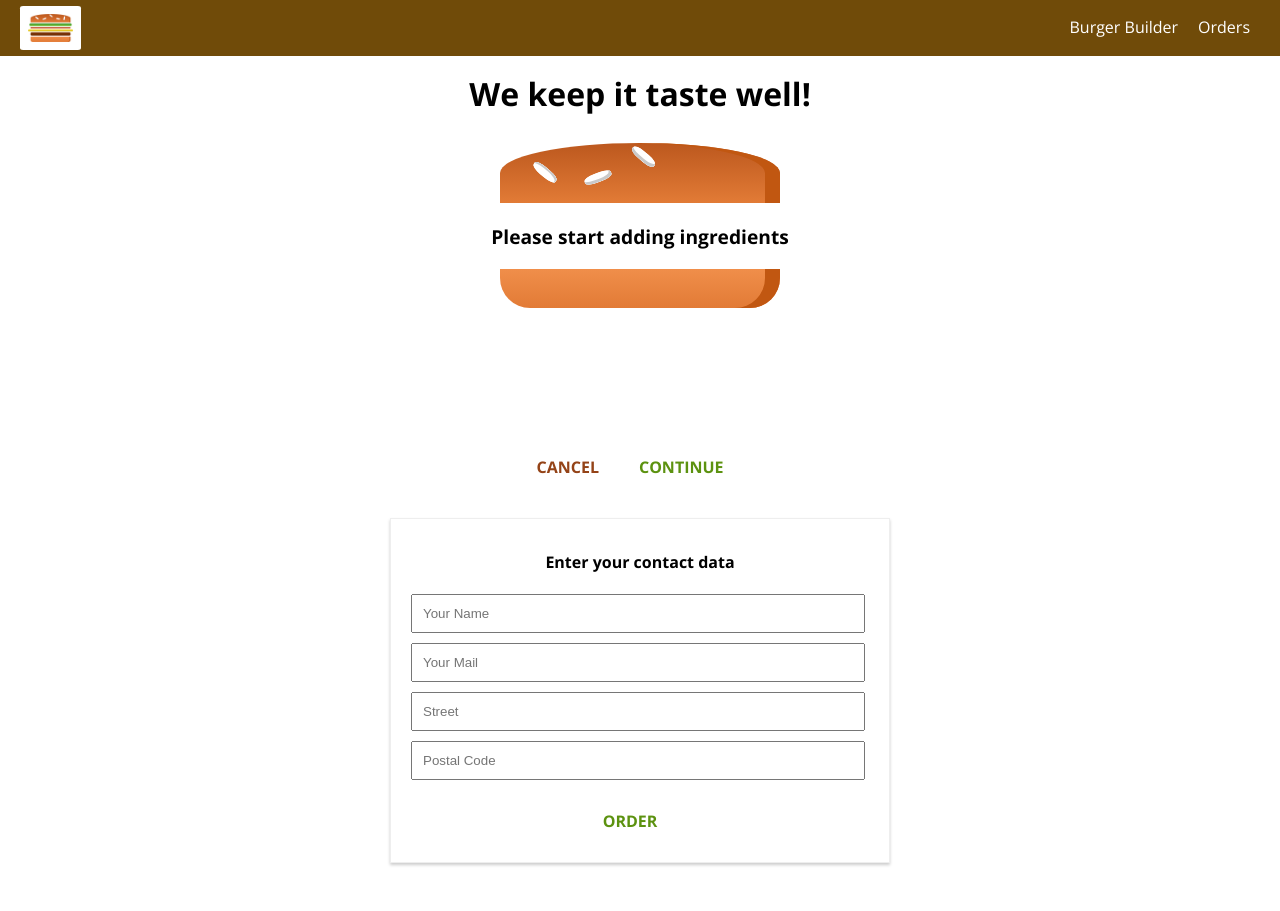
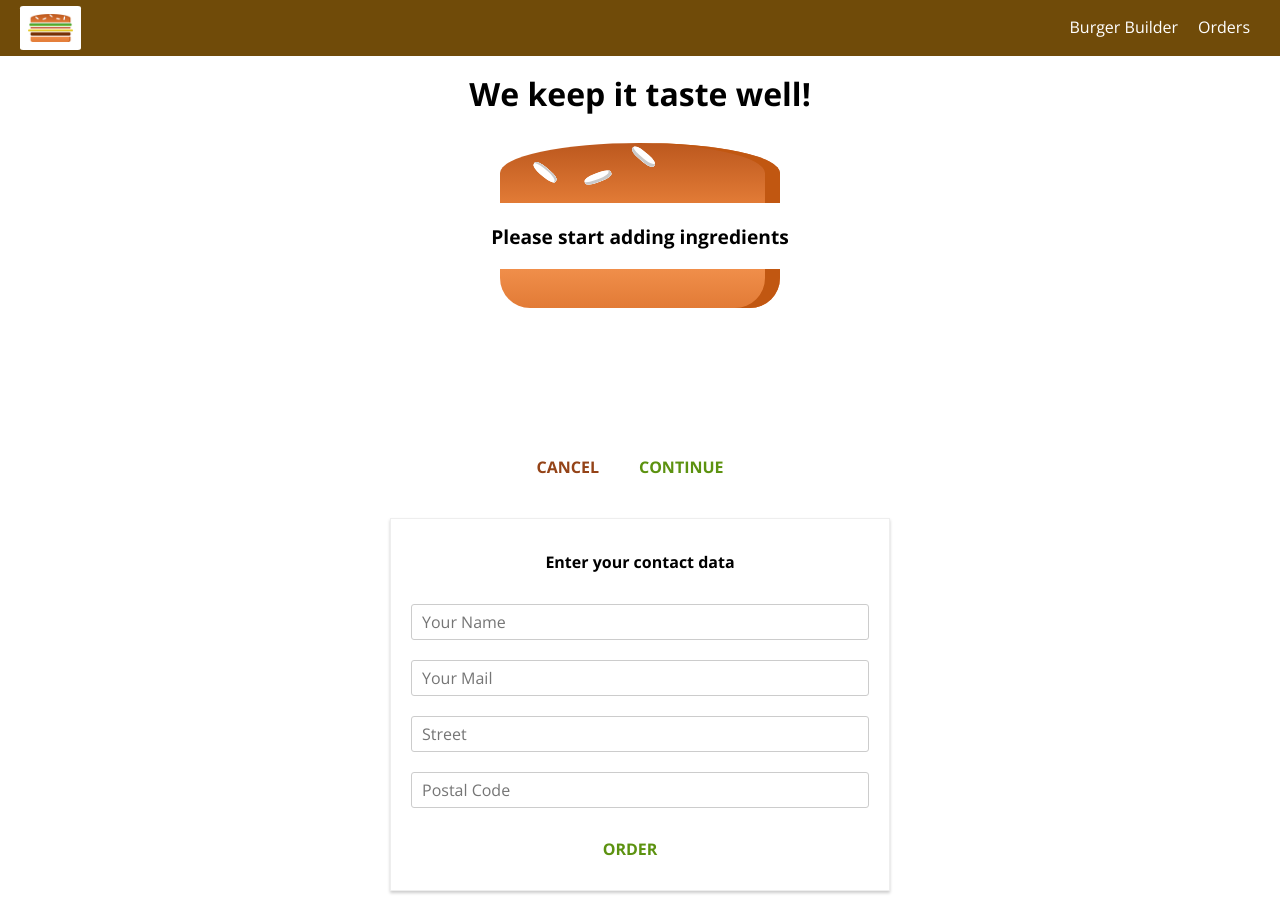
Before and after one commit to David-mwendwa/Burger-Builder, a React app: page /checkout in a window 1280 px wide. Both pictures are taken after a click on the button "CONTINUE". Before the commit the page ends 883 px from the top, so only its background shows below. Built offline with nearby package versions, Linux system fonts and the light colour scheme.

Commit message:
feat: create a custom dynamic input component

```diff
--- /dev/null
+++ b/src/components/UI/Input/Input.css
@@ -0,0 +1,28 @@
+.Input {
+  width: 100%;
+  padding: 10px;
+  box-sizing: border-box;
+}
+
+.Label {
+  font-weight: bold;
+  display: block;
+  margin-bottom: 8px;
+}
+
+.InputElement {
+  outline: none;
+  border: 1px solid #ccc;
+  background-color: white;
+  font: inherit;
+  padding: 6px 10px;
+  display: block;
+  width: 100%;
+  box-sizing: border-box;
+  border-radius: 3px;
+}
+
+.InputElement:focus {
+  outline: none;
+  background-color: #ccc;
+}
--- /dev/null
+++ b/src/components/UI/Input/Input.js
@@ -0,0 +1,27 @@
+import React from 'react';
+
+import classes from './Input.css';
+
+const Input = (props) => {
+  let inputElement = null;
+
+  switch (props.inputType) {
+    case 'input':
+      inputElement = <input className={classes.InputElement} {...props} />;
+      break;
+    case 'textarea':
+      inputElement = <textarea className={classes.InputElement} {...props} />;
+      break;
+    default:
+      inputElement = <input className={classes.InputElement} {...props} />;
+  }
+
+  return (
+    <div className={classes.Input}>
+      <label>{props.label}</label>
+      {inputElement}
+    </div>
+  );
+};
+
+export default Input;
--- a/src/containers/Checkout/ContactData/ContactData.js
+++ b/src/containers/Checkout/ContactData/ContactData.js
@@ -3,6 +3,7 @@ import React, { Component } from 'react';
 import Button from '../../../components/UI/Button/Button';
 import axios from '../../../axios-orders';
 import Spinner from '../../../components/UI/Spinner/Spinner';
+import Input from '../../../components/UI/Input/Input';
 
 import classes from './ContactData.css';
 
@@ -46,26 +47,26 @@ class ContactData extends Component {
   render() {
     let form = (
       <form>
-        <input
-          className={classes.Input}
+        <Input
+          inputType='input'
           type='text'
           name='name'
           placeholder='Your Name'
         />
-        <input
-          className={classes.Input}
+        <Input
+          inputType='input'
           type='email'
           name='email'
           placeholder='Your Mail'
         />
-        <input
-          className={classes.Input}
+        <Input
+          inputType='input'
           type='text'
           name='street'
           placeholder='Street'
         />
-        <input
-          className={classes.Input}
+        <Input
+          inputType='input'
           type='text'
           name='postal'
           placeholder='Postal Code'
```
